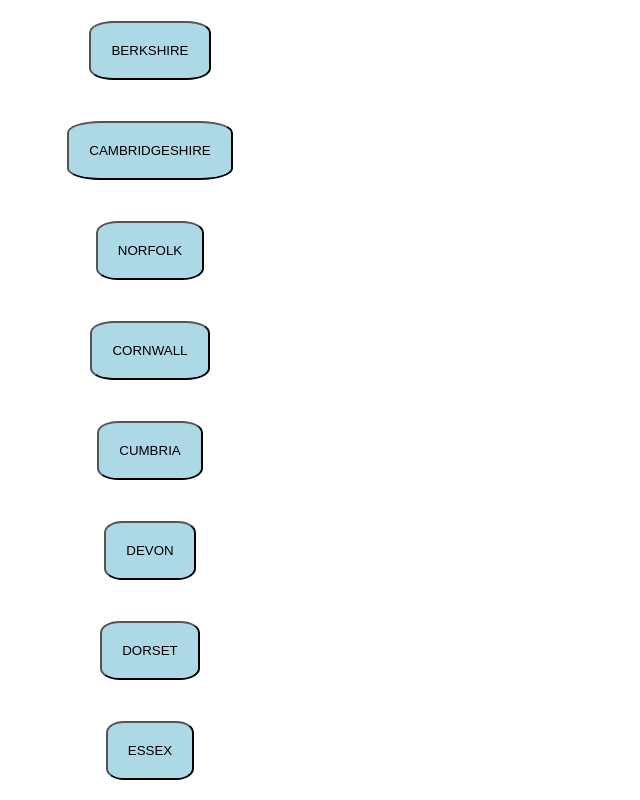
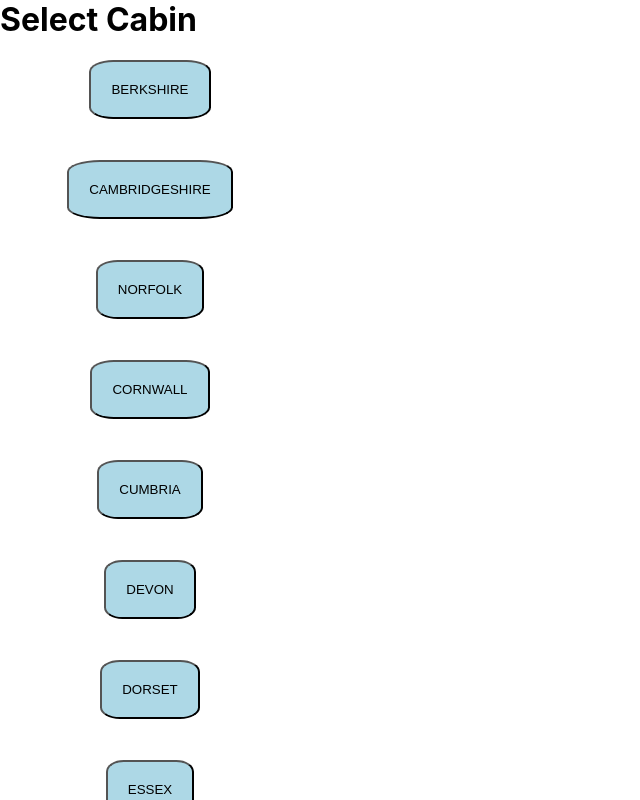
Before and after one commit to nivenreed/order-form, a React (Create React App) app: page / in a window 1280 px wide. Shown: the top 800 px of the page, without its empty margins (0-640 px from the left). Built offline with nearby package versions, Linux system fonts and the light colour scheme.

Commit message:
adding selected cabin state

```diff
--- a/src/components/CabinList/index.js
+++ b/src/components/CabinList/index.js
@@ -1,10 +1,13 @@
-import React from 'react';
+import React, { useState } from 'react';
 import cabinData from '../../data/cabin';
 
 function CabinList() {
   const click = (data) => {
+    setCabinName(data);
     console.log(data);
   };
+  const [cabinName, setCabinName] = useState('Select Cabin');
+  const [btnSelected, isbtnSelected] = useState(false);
   const cabinNameList1 = cabinData.map((data) => data.cabin);
   const cabinNames = [...new Set(cabinNameList1)];
   const cabin = cabinNames.map((data, index) => (
@@ -15,7 +18,12 @@ function CabinList() {
     </li>
   ));
 
-  return <ul className="NameList">{cabin}</ul>;
+  return (
+    <>
+      <h1> {cabinName} </h1>
+      <ul className="NameList">{cabin}</ul>
+    </>
+  );
 }
 
 export default CabinList;
```
